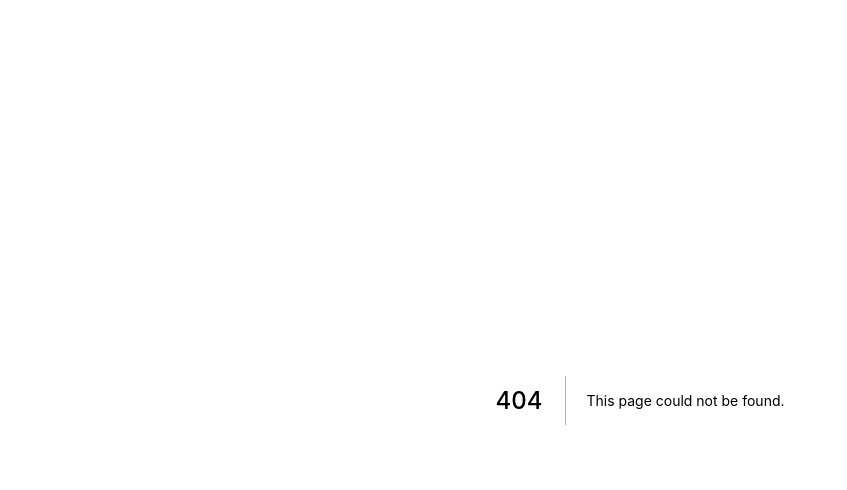
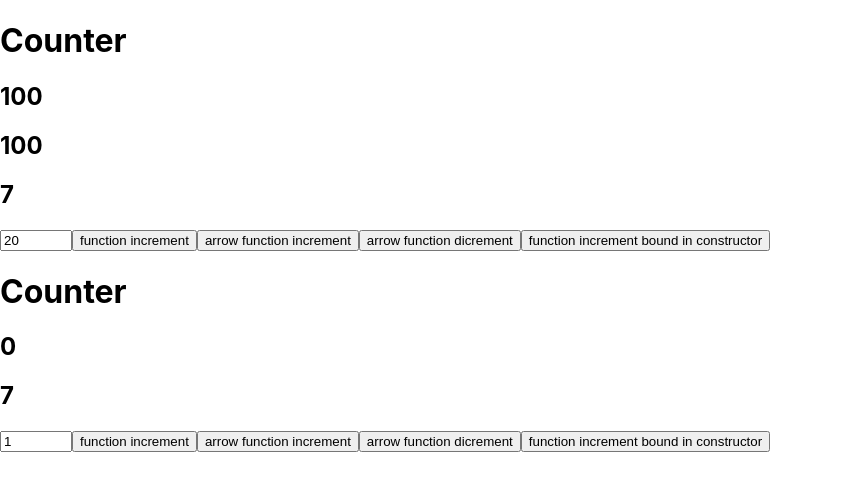
Before and after one commit to AmandaCleto/cod3r--nextjs-and-react, a Next.js app in the folder react--exercises/: page /class/counter in a window 1280 px wide. Before the commit this address had no page. Shown: the top 490 px of the page, without its empty margins (0-847 px from the left). Built offline with nearby package versions, Linux system fonts and the light colour scheme.

Commit message:
learning about classes

```diff
--- /dev/null
+++ b/react--exercises/components/Counter.jsx
@@ -0,0 +1,88 @@
+import React, { Component } from "react";
+
+export default class Counter extends Component {
+    // here you create the state of this class, you can also create inside constructor
+    state = {
+        numberCameViaProps: this.props.initialValue ?? 0,
+        number: 7,
+        step: this.props.step ?? 1,
+    };
+
+    // in this style of function you must call it like () => this.increment()
+    increment() {
+        this.setState({
+            number: this.state.number + this.state.step,
+        });
+    }
+
+    //in this style of function you can call it like this.incrementArrowFunction. (this) from Arrow functions always targets the current object, not the window object
+    incrementArrowFunction = () => {
+        this.setState({
+            number: this.state.number + this.state.step,
+        });
+    };
+
+    dicrementArrowFunction = () => {
+        this.setState({
+            number: this.state.number - this.state.step,
+        });
+    };
+
+    alterStep = (e) => {
+        this.setState({ step: +e.target.value });
+    };
+
+    // bind the this inside the increment method, so the (this) will not be mixed with the (this) from the current (this) from window
+    constructor(props) {
+        super(props);
+
+        this.increment = this.increment.bind(this);
+
+        // you could also create the state here
+        // this.state = {
+        //     numberCameViaProps: props.initialValue ?? 0,
+        //     number: 7,
+        //     step: props.step ?? 1,
+        // };
+    }
+
+    renderForm() {
+        return (
+            <>
+                <input
+                    type="number"
+                    min={0}
+                    max={1000}
+                    value={this.state.step}
+                    onChange={this.alterStep}
+                />
+
+                <button onClick={() => this.increment()}>
+                    function increment
+                </button>
+                <button onClick={this.incrementArrowFunction}>
+                    arrow function increment
+                </button>
+                <button onClick={this.dicrementArrowFunction}>
+                    arrow function dicrement
+                </button>
+                <button onClick={this.increment}>
+                    function increment bound in constructor
+                </button>
+            </>
+        );
+    }
+
+    render() {
+        return (
+            <div>
+                <h1>Counter</h1>
+                {/* to use the props, you only need to access via*/}
+                <h2>{this.props.initialValue}</h2>
+                <h2>{this.state.numberCameViaProps}</h2>
+                <h2>{this.state.number}</h2>
+                {this.renderForm()}
+            </div>
+        );
+    }
+}
--- /dev/null
+++ b/react--exercises/pages/class/counter.jsx
@@ -0,0 +1,13 @@
+import React, { Component } from "react";
+import Counter from "../../components/Counter";
+
+export default class CounterPage extends Component {
+    render() {
+        return (
+            <>
+                <Counter initialValue={100} step={20}/>
+                <Counter />
+            </>
+        );
+    }
+}
```
